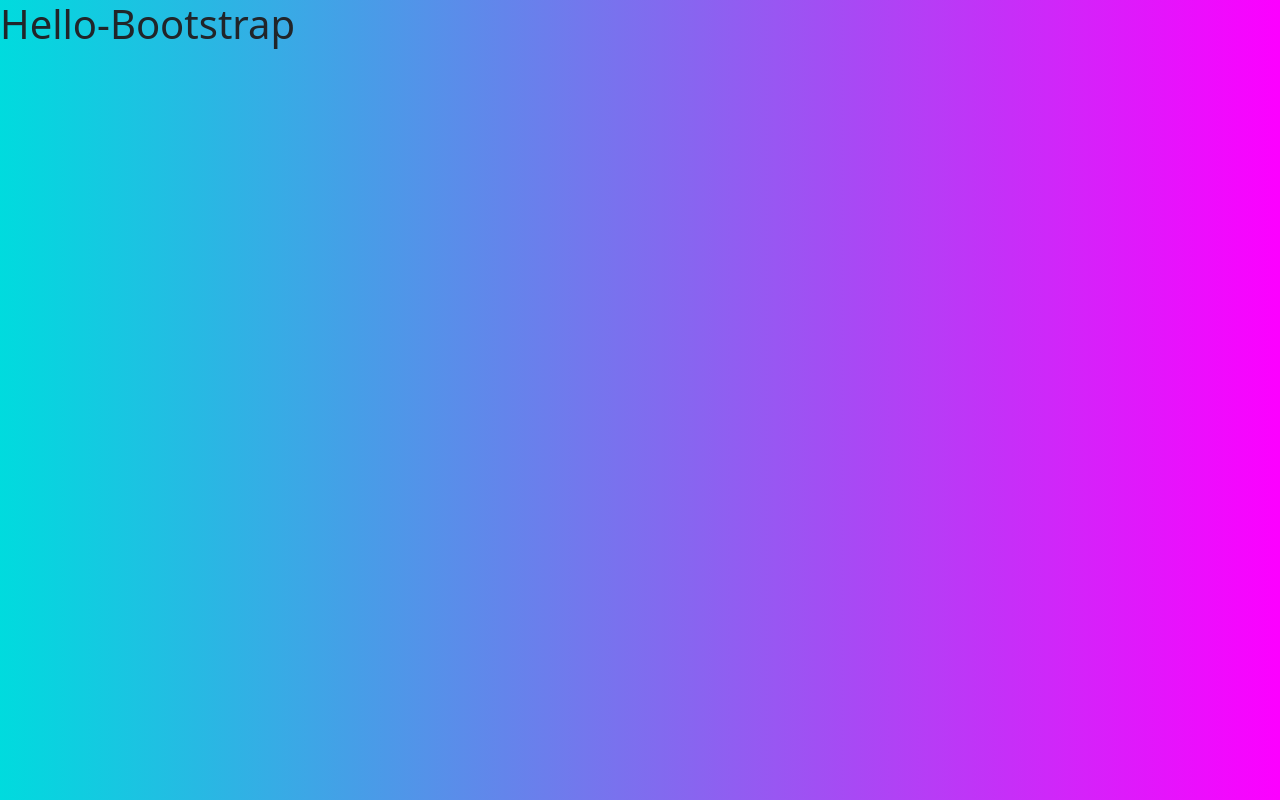
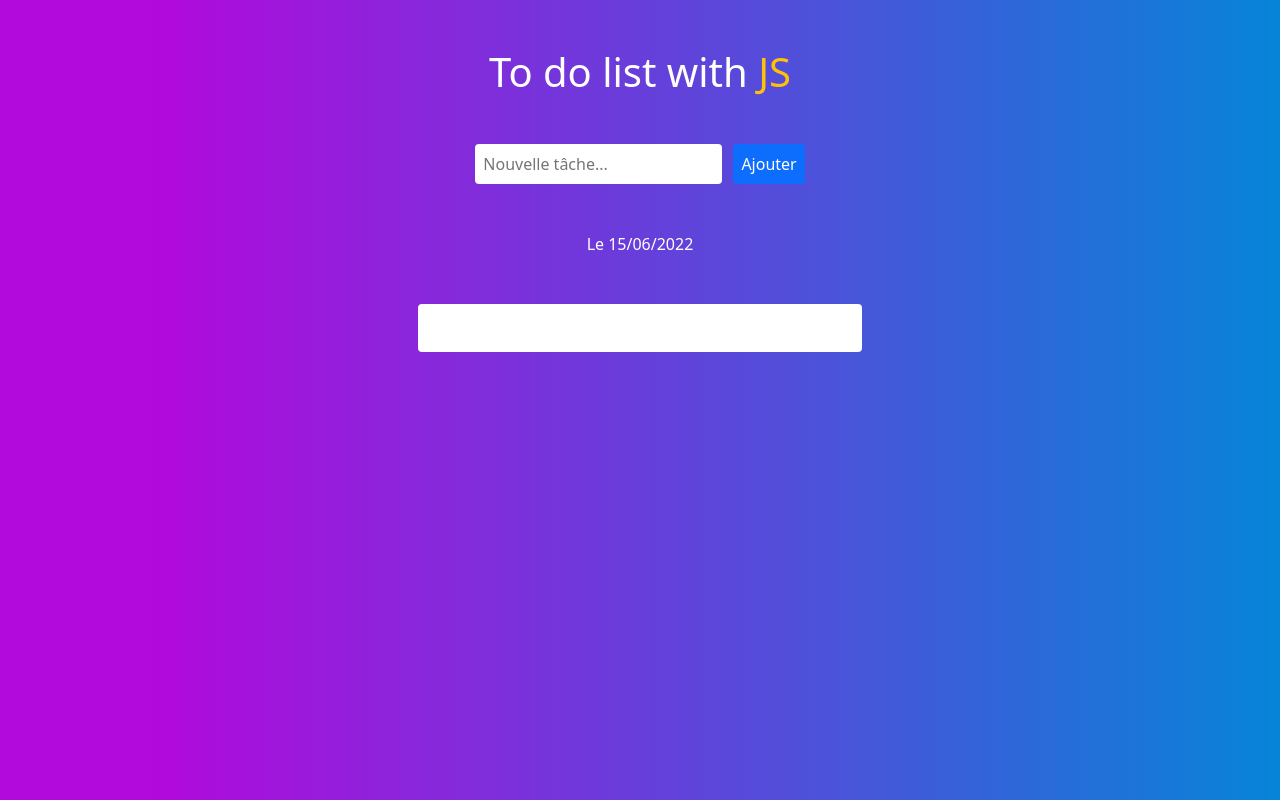
Before and after one commit to Gnilane95/todo-list-home, a plain HTML site: page index.html in a window 1280 px wide. Drawn offline with nearby package versions, Linux system fonts and the light colour scheme.

Commit message:
html-css-ok

```diff
--- a/index.html
+++ b/index.html
@@ -1,9 +1,9 @@
 <!DOCTYPE html>
-<html lang="en">
+<html lang="fr">
 <head>
   <meta charset="UTF-8">
   <meta name="viewport" content="width=device-width, initial-scale=1.0">
-  <title>Bootstrap Site</title>
+  <title>To-do list</title>
 
   <!-- link css bootstrap -->
   <link rel="stylesheet" href="https://stackpath.bootstrapcdn.com/bootstrap/5.0.0-alpha1/css/bootstrap.min.css" integrity="sha384-r4NyP46KrjDleawBgD5tp8Y7UzmLA05oM1iAEQ17CSuDqnUK2+k9luXQOfXJCJ4I" crossorigin="anonymous">
@@ -12,8 +12,15 @@
   <link rel="stylesheet" href="style.css">
 </head>
 <body>
-    <h1>Hello-Bootstrap</h1>
-    <div ></div>
+    <div class="text-center mt-5 container">
+      <h1><span class="text-white">To do list with</span> <span class="text-warning text-uppercase">JS</span></h1>
+      <div class="bloc1 d-flex justify-content-center mt-5">
+        <input class="border-0 rounded p-2" type="text" placeholder="Nouvelle tâche...">
+        <button class="border-0 rounded p-2 bg-primary text-white" id="btn">Ajouter</button>
+      </div>
+      <p class="text-white mt-5">Le 15/06/2022</p>
+      <div class="bloc2 bg-white py-4 rounded mt-5"></div>
+    </div>
     <!-- script js bootstrap -->
     <script src="https://cdn.jsdelivr.net/npm/popper.js@1.16.0/dist/umd/popper.min.js" integrity="sha384-Q6E9RHvbIyZFJoft+2mJbHaEWldlvI9IOYy5n3zV9zzTtmI3UksdQRVvoxMfooAo" crossorigin="anonymous"></script>
     <script src="https://stackpath.bootstrapcdn.com/bootstrap/5.0.0-alpha1/js/bootstrap.min.js" integrity="sha384-oesi62hOLfzrys4LxRF63OJCXdXDipiYWBnvTl9Y9/TRlw5xlKIEHpNyvvDShgf/" crossorigin="anonymous"></script>
--- a/style.css
+++ b/style.css
@@ -1,4 +1,15 @@
 body{
-    background-color: #00DBDE;
-    background-image: linear-gradient(90deg, #00DBDE 0%, #FC00FF 100%);
+    background: rgb(229, 126, 255);
+    background: linear-gradient(
+        90deg,
+        rgb(178, 9, 220) 12%,
+        rgba(6, 132, 216, 1) 100%
+    );
 }
+.bloc1{
+    gap: 1%;
+}
+.bloc2{
+    margin-left: 30%;
+    margin-right: 30%;
+}
```
